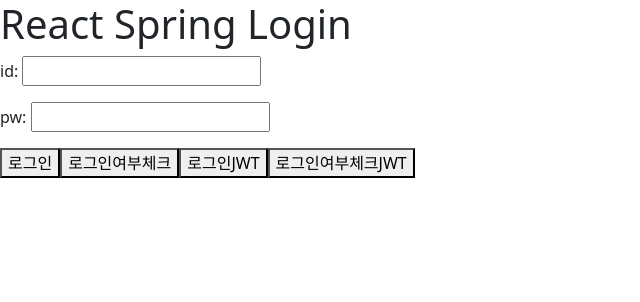
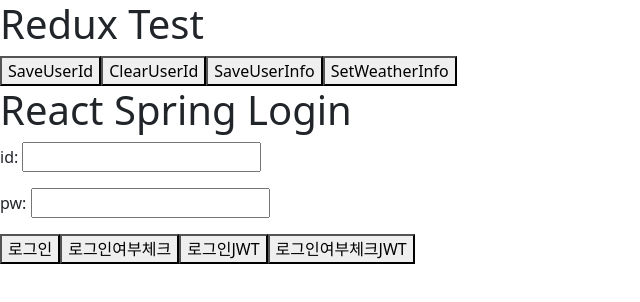
Before and after one commit to oaihr/react-study, a React (Create React App) app: page / in a window 1280 px wide. Shown: the top 302 px of the page, without its empty margins (0-640 px from the left). Built offline with nearby package versions, Linux system fonts and the light colour scheme.

Commit message:
리덕스(reduxtoolkit) 설정 및 사용방법

```diff
--- a/package.json
+++ b/package.json
@@ -3,6 +3,7 @@
   "version": "0.1.0",
   "private": true,
   "dependencies": {
+    "@reduxjs/toolkit": "^2.8.2",
     "@testing-library/dom": "^10.4.0",
     "@testing-library/jest-dom": "^6.6.3",
     "@testing-library/react": "^16.3.0",
@@ -12,6 +13,7 @@
     "react": "^19.1.0",
     "react-bootstrap": "^2.10.10",
     "react-dom": "^19.1.0",
+    "react-redux": "^9.2.0",
     "react-router": "^7.6.1",
     "react-scripts": "5.0.1",
     "web-vitals": "^2.1.4"
--- a/src/index.js
+++ b/src/index.js
@@ -5,13 +5,17 @@
 import reportWebVitals from './reportWebVitals';
 import Temp from './Temp.js';
 import { BrowserRouter } from 'react-router';
+import {Provider} from 'react-redux';
+import store from './react_spring/store/store.js'
 
 const root = ReactDOM.createRoot(document.getElementById('root'));
 root.render(
   //<React.StrictMode>
+  <Provider store={store}>
     <BrowserRouter>
       <App />
     </BrowserRouter>
+  </Provider>
     /* <Temp /> */
   //</React.StrictMode>
 );
--- a/src/react_spring/AppRS.js
+++ b/src/react_spring/AppRS.js
@@ -132,6 +132,10 @@
         axios 라이브러리
         설치
         npm install axios
+
+        리덕스(툴킷) 라이브러리 설치
+        npm install @redux.js/toolkit
+        npm install react-redux
     */
 }
 
--- a/src/react_spring/Login.js
+++ b/src/react_spring/Login.js
@@ -1,14 +1,53 @@
 import { useState } from "react";
 import axios from "axios";
+import { useSelector, useDispatch } from "react-redux";
+import { saveUserId, clearUserId, saveUserInfo, setWeatherInfo } from "./store/store";
 
 function Login(){
 
     let [id, setId] = useState('');
     let [pw, setPw] = useState('');
 
+    // redux 저장용으로 만든 store에 있는 slice에 값 변경하는 action 함수 호출을 하려면
+    // dispatch 에 감싸서 요청해야한다  dispatch(수행할 내용)
+    let dispatch = useDispatch();
+
+    // redux 에 저장되어있는 값들을 접근해서 사용
+    let reduxState = useSelector((state)=>{return state});
+
+    console.log(reduxState);
+    console.log(reduxState.user);
+    console.log(reduxState.weather);
+
+    let user = useSelector((state)=>{return state.user});
+    console.log(user);
+
+    let weather = useSelector((state)=>{return state.weather});
+    console.log(weather);
+
     return (
+        <div>
+            <h1>Redux Test</h1>
+            <div>
+                <button onClick={()=>{
+                    // saveUserId('mynewid'); 단순함수호출 X
+                    dispatch(saveUserId('mynewid')); //redux 관련 함수(action) 호출
+                    console.log(user);
+                }}>SaveUserId</button>
 
-        <div>
+                <button onClick={()=>{
+                    dispatch(clearUserId());
+                }}>ClearUserId</button>
+
+                <button onClick={()=>{
+                    dispatch(saveUserInfo( {id:'qwe', name:'rr'} ));
+                }}>SaveUserInfo</button>
+
+                <button onClick={()=>{
+                    dispatch(setWeatherInfo( {weather:'cloudy', temperature: 30, hmdt: 80} ));
+                }}>SetWeatherInfo</button>
+            </div>
+
             <h1>React Spring Login</h1>
             <p>id: <input type="text" onChange={(e)=>{ setId(e.target.value) }}></input></p>
             <p>pw: <input type="password" onChange={(e)=>{ setPw(e.target.value) }}></input></p>
--- /dev/null
+++ b/src/react_spring/store/store.js
@@ -0,0 +1,107 @@
+import { configureStore, createSlice } from '@reduxjs/toolkit';
+import { useState } from 'react';
+
+
+// 객체 관리
+// 데이터 저장 관련 정보 + getter setter 함수형으로 데이터 관리
+
+// let [userId, setUserId] = useState('');
+
+
+let userSlice = createSlice({
+    name : 'userId',
+    initialState : 'defaultId',     // { id : 'defaultId' }
+    reducers : {
+        saveUserId(state, action){      //saveUserId('mynewid')
+            console.log(action.payload);
+
+            return action.payload;
+        },
+        clearUserId(state){     //clearUserId()
+
+            return "clear"; // 단순 텍스트는 return 으로 저장할 값 전달 -> state에 값이 저장됨
+
+            //state = "clear"; //적용불가 -> 에러
+        },
+        saveUserInfo(state, action){
+            console.log(action.payload);
+
+            console.log(action.payload.id);
+            console.log(action.payload.name);
+
+            let {id, name} = action.payload;
+
+            return action.payload.id;
+            //return state + '1';
+            //return state;
+        }
+    }
+})
+
+// store 리덕스 기준 전체 데이터 저장 객체
+
+export let { saveUserId, clearUserId, saveUserInfo } = userSlice.actions;
+
+//actions : 상태관리하는 변수(slice) 에 속해있는 상태변경 함수들이 모여잇는 객체
+
+
+let weatherSlice = createSlice({
+    name : 'weather',
+    initialState : {
+        weather : 'sunny',
+        temperature : 27,
+        hmdt : 60
+    },
+    reducers : {
+        setWeatherInfo(state, action){
+
+            let {weather, temperature, hmdt} = action.payload;
+
+            //action.payload.weather
+            //action.payload.temperature
+            //action.payload.hmdt
+
+            //action.payload.weather = state.weather;
+            //return action.payload;
+
+
+            // state 가 객체 타입인 경우에는 그냥 해당 변수값을 바꾸거나 저장한다고 해도 가능
+
+            state.temperature = temperature;
+            state.hmdt = hmdt;
+        }
+    }
+})
+
+export let { setWeatherInfo } = weatherSlice.actions;
+
+
+let companySlice = createSlice({
+    name : "company",
+    initialState: {
+        name : "abc Comp",
+        cid : "20450342",
+        tel : "020343030"
+    },
+    reducers : {
+        changeTel(state, action){
+            state.tel = action.payload;
+            // dispatch( changeTel('023135468') )
+
+            state.tel = action.payload.tel;
+            // dispatch( changeTel( { tel:'023135468'} ) )
+        }
+    }
+})
+
+export let { changeTel } = companySlice.actions;
+
+
+//store 설정
+export default configureStore({
+    reducer: {
+        user: userSlice.reducer,
+        weather: weatherSlice.reducer,
+        company: companySlice.reducer
+    }
+})
```
Also changed, not shown: 1 other file (tests, documents, lock files or other folders).
